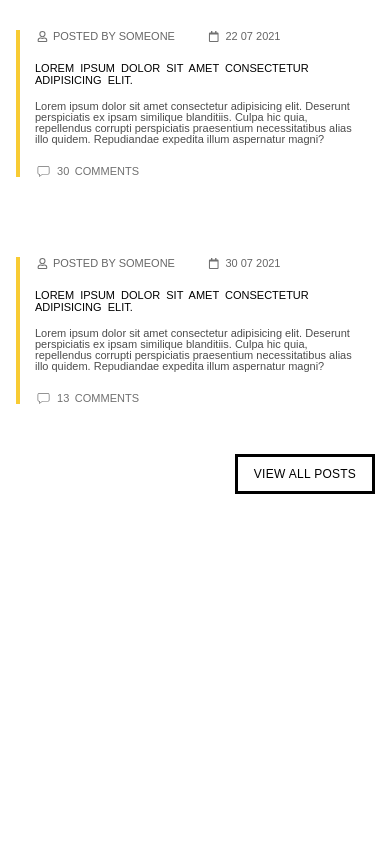
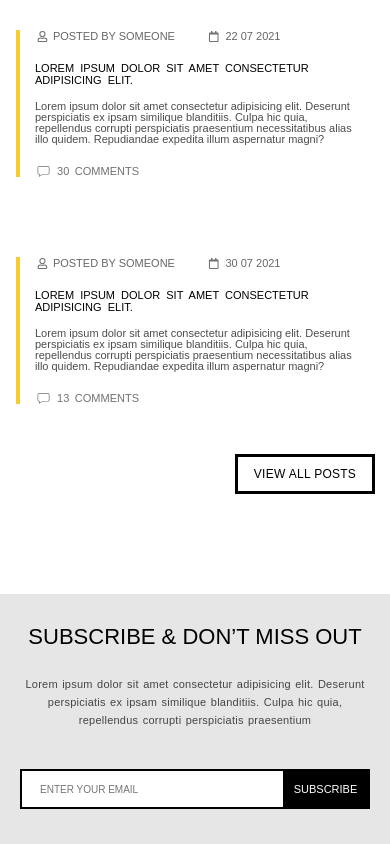
Before and after one commit to mohsen-hoseini-parsa/architecture-website, a plain HTML site: page index.html in a window 390 px wide. Shown: the part 3969-4813 px from the top of the page. Before the commit the page ends 4463 px from the top, so only its background shows below. Drawn offline with Linux system fonts and the light colour scheme.

Commit message:
I created the newsletter section and made it responsive, and the main section is finished

```diff
--- a/index.html
+++ b/index.html
@@ -279,6 +279,22 @@
                 </div>
             </div>
         </section>
+        <!-- NEWSLETTER -->
+        <section class="newsletter">
+            <div class="newsletter__content">
+                <h2 class="newsletter__title">Subscribe & Don’t Miss Out</h2>
+                <p class="newsletter__description">Lorem ipsum dolor sit amet consectetur adipisicing elit. Deserunt
+                    perspiciatis ex ipsam similique blanditiis. Culpa hic quia, repellendus corrupti perspiciatis
+                    praesentium
+                </p>
+                <div class="newsletter__email-box">
+                    <form action="" class="newsletter__form">
+                        <input type="text" class="newsletter__input" placeholder="Enter your email">
+                        <bottun class="newsletter__submit" type="submit">Subscribe</bottun>
+                    </form>
+                </div>
+            </div>
+        </section>
     </main>
 
     <script src="scripts/app.js"></script>
--- a/styles/app.css
+++ b/styles/app.css
@@ -810,7 +810,7 @@ a {
 =====================
  */
 
-.newsletter {
+ .newsletter {
     margin-top: 10rem;
     width: 100%;
     height: 100%;
--- a/styles/responsive.css
+++ b/styles/responsive.css
@@ -486,8 +486,19 @@
         margin-right: 0.5rem;
     }
 
+    .comments__description {
+        font-size: 1.3rem;
+        word-spacing: 0.25rem;
 
+    }
 
+    .newsletter__title {
+        font-size: 2.2rem;
+    }
+
+    .newsletter__form {
+        width: 40rem;
+    }
 }
 
 @media (max-width: 650px) {
@@ -632,6 +643,21 @@
 
     }
 
+    .newsletter__input {
+        margin: 0;
+        font-size: 1rem;
+    }
+
+    .newsletter__submit {
+        font-size: 1.2rem;
+        width: 7rem;
+    }
+
+    .newsletter__form {
+        width: 37rem;
+        height: 4rem;
+
+    }
 
 }
 
@@ -707,5 +733,19 @@
         margin-left: auto;
     }
 
+    .newsletter__content {
+        padding: 2rem;
+    }
 
+
+
+    .newsletter__input {
+        font-size: 1rem;
+
+    }
+
+    .newsletter__submit {
+        font-size: 1.1rem;
+        width: 8.5rem;
+    }
 }
```
